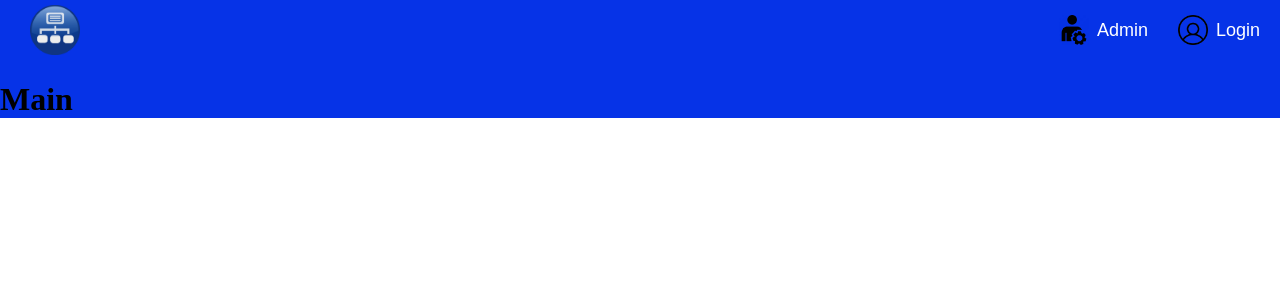
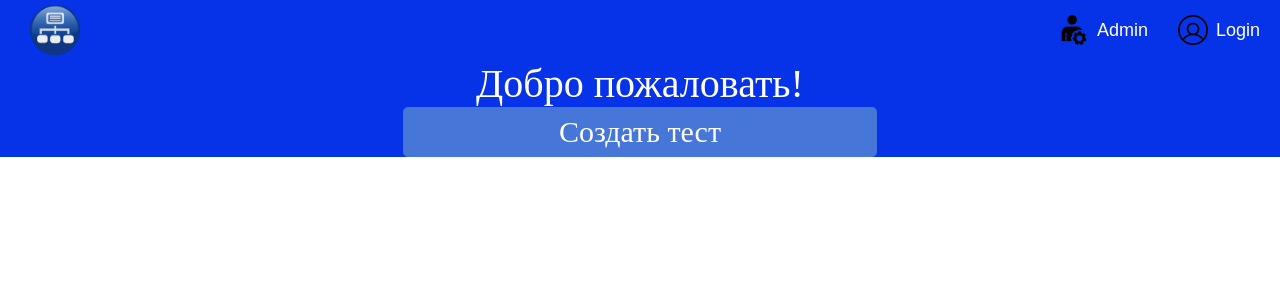
Before and after one commit to gigcomm/Anonymous_question_system, a React (Create React App) app in the folder frontend/: page / in a window 1280 px wide. Shown: the top 300 px of the page. Built offline with nearby package versions, Linux system fonts and the light colour scheme.

Commit message:
update-main

```diff
--- a/frontend/src/pages/Login.css
+++ b/frontend/src/pages/Login.css
@@ -1,9 +1,9 @@
 
 .LoginBase{
     height: calc(100vh - 60px);
-    background-image: url('../../public/imgs/backart.png'); /* Укажи путь к твоему изображению */
-    background-size: cover; /* Изображение будет покрывать весь фон */
-    background-position: center; /* Центрируем изображение */
+    background-image: url('../../public/imgs/backart.png');
+    background-size: cover;
+    background-position: center;
     background-repeat: no-repeat;
     display: flex;
     justify-content: center;
--- /dev/null
+++ b/frontend/src/pages/Main.css
@@ -0,0 +1,34 @@
+.button-main {
+    min-width: 100px;
+    font-family: inherit;
+    appearance: none;
+    border: 0;
+    border-radius: 5px;
+    background: #4676d7;
+    color: #fff;
+    padding: 8px 156px;
+    font-size: 30px;
+    cursor: pointer;
+
+  }
+
+  .button-main:hover {
+    background: #1d49aa;
+  }
+
+  .button-main:focus {
+    outline: none;
+    box-shadow: 0 0 0 4px #cbd6ee;
+  }
+
+  .text-main{
+    font-size: 40px;
+    text-align: center;
+    color: white;
+  }
+
+  .need{
+    display: flex;
+    justify-content: center;
+    align-items: center;
+  }
--- a/frontend/src/pages/Main.tsx
+++ b/frontend/src/pages/Main.tsx
@@ -1,6 +1,13 @@
+import './Main.css'
+
 const Main = () => {
     return (
-      <h1>Main</h1>
+      <body>
+        <div className='text-main'> Добро пожаловать! </div>
+        <div className='need'>
+          <button className="button-main">Создать тест</button>
+        </div>
+      </body>
     )
   }
 
```
